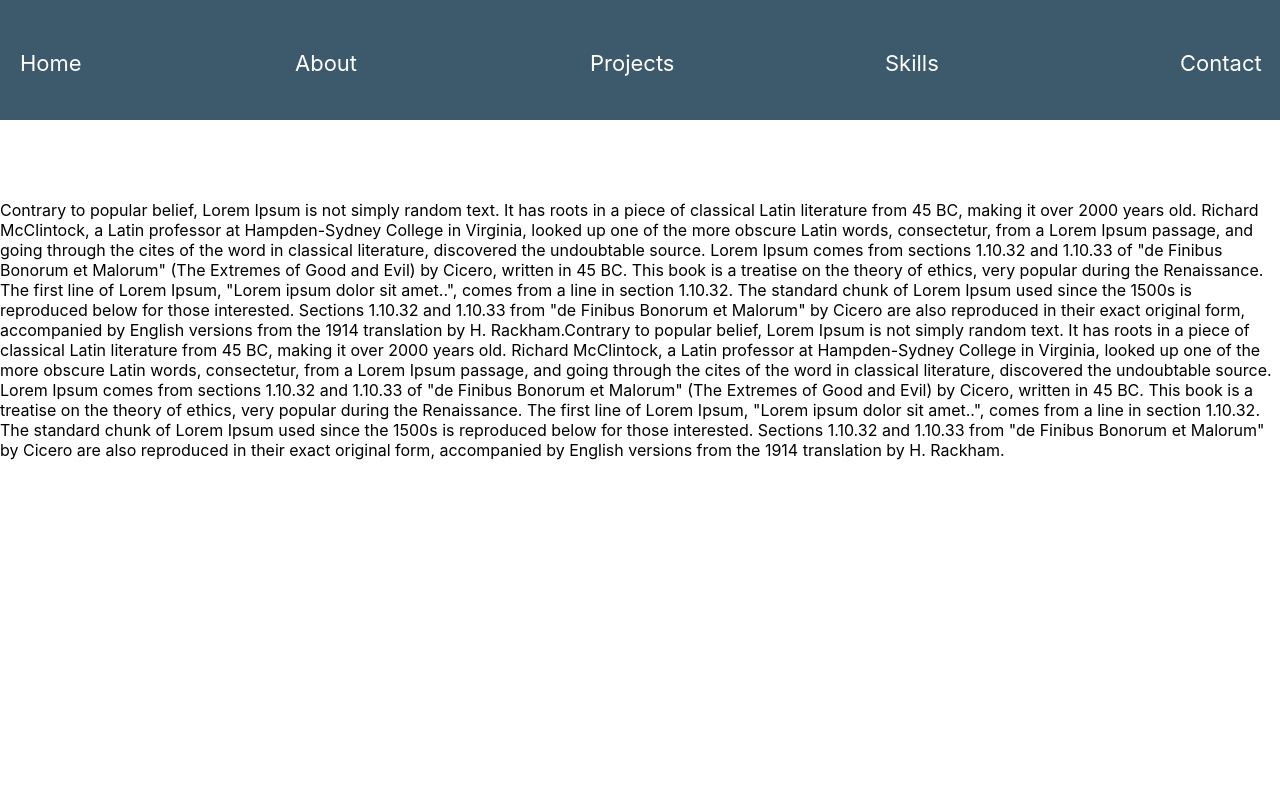
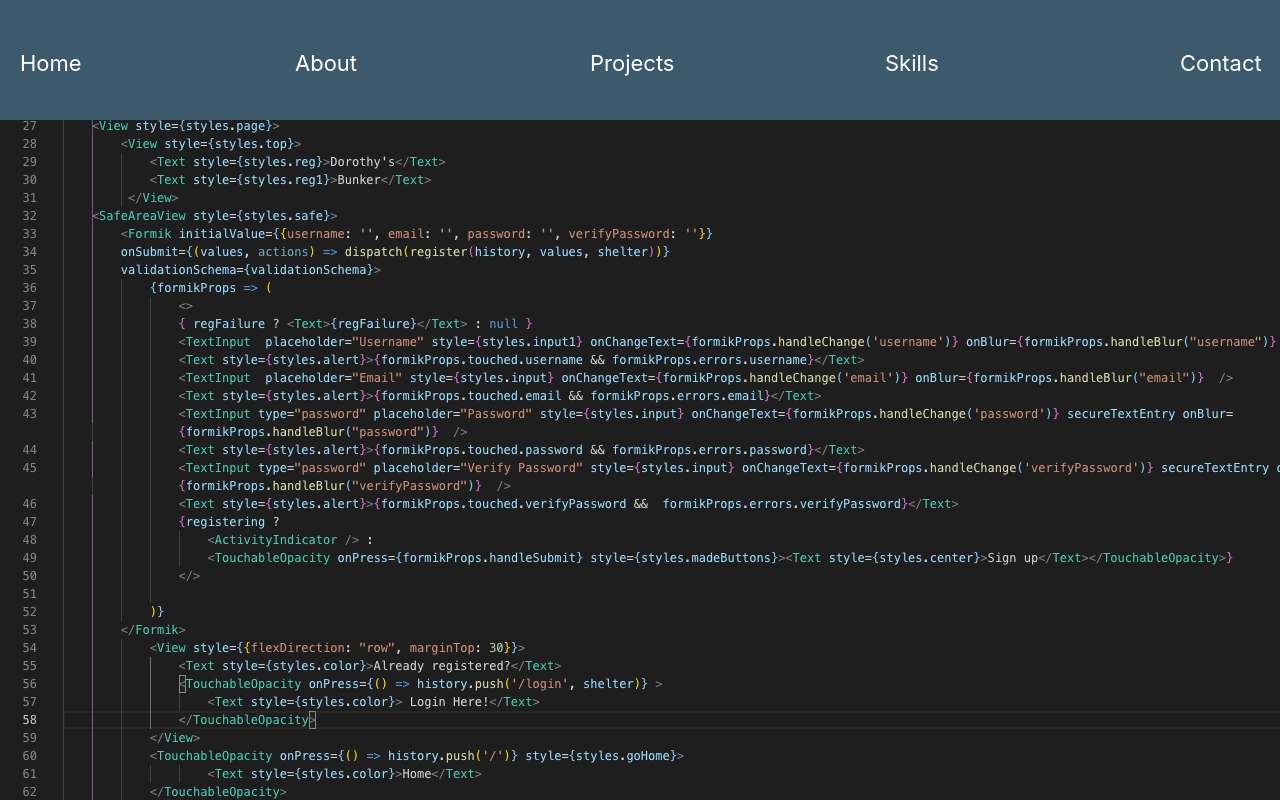
Before and after one commit to toddmckenzie/Portfolio, a React (Create React App) app in the folder port/: page /contact in a window 1280 px wide. Shown: the top 800 px of the page. Built offline with nearby package versions, Linux system fonts and the light colour scheme.

Commit message:
contact page background up

```diff
--- a/port/src/components/contact.css
+++ b/port/src/components/contact.css
@@ -1,3 +1,4 @@
 .contact {
     padding-top: 200px;
+    height: 100vh;
 }
--- a/port/src/components/contact.js
+++ b/port/src/components/contact.js
@@ -1,13 +1,13 @@
 import React from 'react';
 import './contact.css';
+import code from '../img/code-reg.png';
+
 
 const Contact = () => {
     return (
-        <div className="contact">Contrary to popular belief, Lorem Ipsum is not simply random text. It has roots in a piece of classical Latin literature from 45 BC, making it over 2000 years old. Richard McClintock, a Latin professor at Hampden-Sydney College in Virginia, looked up one of the more obscure Latin words, consectetur, from a Lorem Ipsum passage, and going through the cites of the word in classical literature, discovered the undoubtable source. Lorem Ipsum comes from sections 1.10.32 and 1.10.33 of "de Finibus Bonorum et Malorum" (The Extremes of Good and Evil) by Cicero, written in 45 BC. This book is a treatise on the theory of ethics, very popular during the Renaissance. The first line of Lorem Ipsum, "Lorem ipsum dolor sit amet..", comes from a line in section 1.10.32.
+        <div className="contact" style={{backgroundImage: `url(${code})`}}>
 
-        The standard chunk of Lorem Ipsum used since the 1500s is reproduced below for those interested. Sections 1.10.32 and 1.10.33 from "de Finibus Bonorum et Malorum" by Cicero are also reproduced in their exact original form, accompanied by English versions from the 1914 translation by H. Rackham.Contrary to popular belief, Lorem Ipsum is not simply random text. It has roots in a piece of classical Latin literature from 45 BC, making it over 2000 years old. Richard McClintock, a Latin professor at Hampden-Sydney College in Virginia, looked up one of the more obscure Latin words, consectetur, from a Lorem Ipsum passage, and going through the cites of the word in classical literature, discovered the undoubtable source. Lorem Ipsum comes from sections 1.10.32 and 1.10.33 of "de Finibus Bonorum et Malorum" (The Extremes of Good and Evil) by Cicero, written in 45 BC. This book is a treatise on the theory of ethics, very popular during the Renaissance. The first line of Lorem Ipsum, "Lorem ipsum dolor sit amet..", comes from a line in section 1.10.32.
-
-The standard chunk of Lorem Ipsum used since the 1500s is reproduced below for those interested. Sections 1.10.32 and 1.10.33 from "de Finibus Bonorum et Malorum" by Cicero are also reproduced in their exact original form, accompanied by English versions from the 1914 translation by H. Rackham.</div>
+        </div>
     )
 }
 
--- a/port/src/components/home.css
+++ b/port/src/components/home.css
@@ -29,9 +29,7 @@
     width: 600px;
 }
 
-/* .pic-holder {
-    height: 665px;
-    width: 455px;
-    background-color: #72a98f;
-    border-radius: 20px;
-} */
+.pic-holder {
+    height: 660px;
+    width: 440px;
+}
--- a/port/src/components/projects.js
+++ b/port/src/components/projects.js
@@ -19,7 +19,6 @@ const Projects = () => {
             }
         }, 300)
     },[title, i])
-    // style={{backgroundImage: `url(${code})`}}
     return (
         <div className="projects">
             <h1>{title}</h1>
```
Also changed, not shown: port/src/img/code-reg.png (added).
